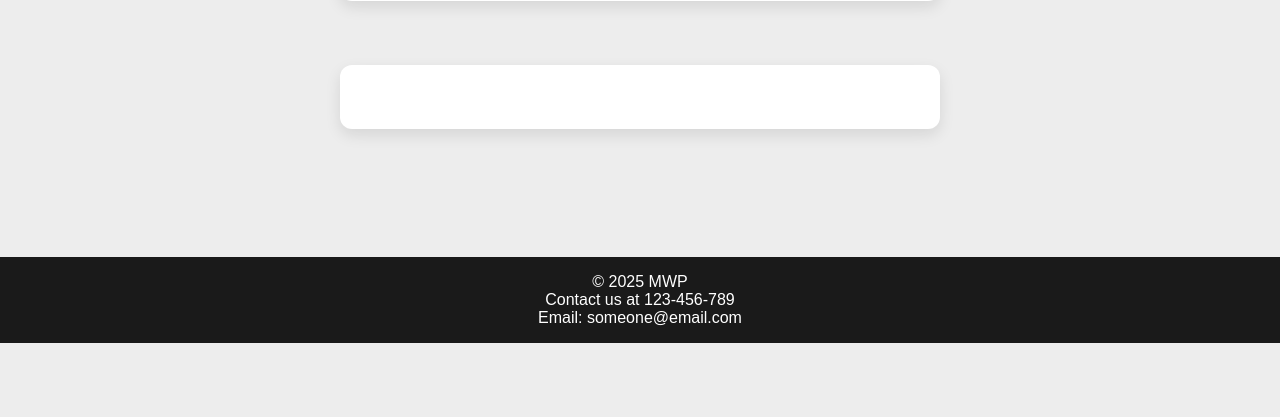
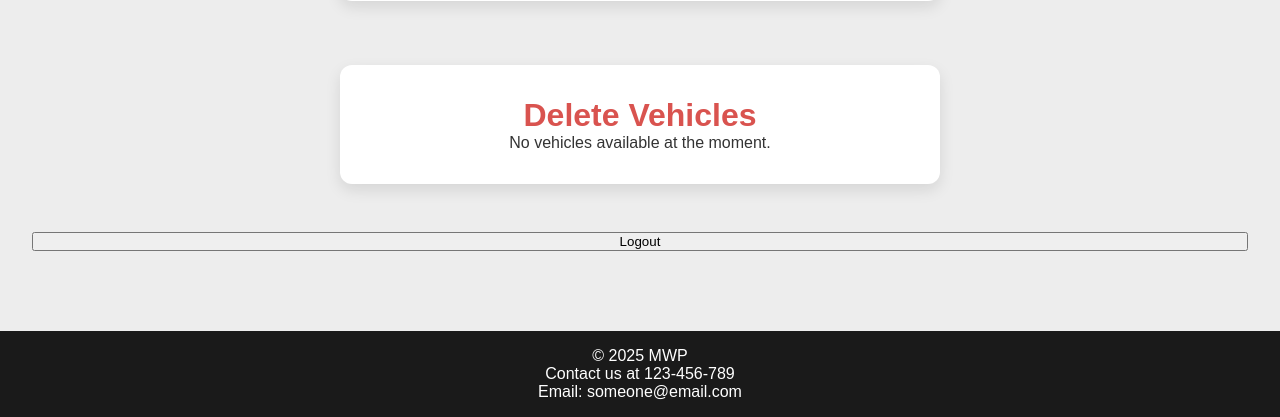
Before and after one commit to maroyanp/aa_auto_sales, a Flask app: page /addInventory in a window 1280 px wide. Shown: the part 1269-1686 px from the top of the page. Before the commit the page ends 1612 px from the top, so only its background shows below. Run offline with Flask 3, Linux system fonts and the light colour scheme; a user stored in the database is signed in; some libraries are stand-ins or nearby versions.

Commit message:
added delte and table works

```diff
--- a/templates/addInventory.html
+++ b/templates/addInventory.html
@@ -55,7 +55,7 @@
                     <span class="error">{{ error }}</span>
                 {% endfor %}
             </div>
-            <div class="form-group">
+            <div class="form-group submit-group">
                 {{ form.submit() }}
             </div>
         </form>
@@ -64,12 +64,37 @@
 
     <!-- this will be a search to see what car to delete -->
     <section class="del-car">
+        <h1>Delete Vehicles</h1>
+        {% if cars %}
+            <ul class="car-list">
+                {% for car in cars %}
+                    <li class="car-item">
+                        <div class="car-info">
+                            <strong>{{ car.make }} {{ car.model }} ({{ car.year }})</strong><br>
+                            <img src="{{ url_for('static', filename='uploads/' ~ car.image_filename) }}"
+                                alt="{{ car.make }} {{ car.model }}" width="120">
+                        </div>
+                        <form method="POST" action="{{ url_for('addInventory') }}" class="delete-form">
+                            {{ form.hidden_tag() }}  <!-- for CSRF -->
+                            <input type="hidden" name="delete_id" value="{{ car.id }}">
+                            <button type="submit" class="delete-btn">Delete</button>
+                        </form>
+                    </li>
+                {% endfor %}
+            </ul>
+        {% else %}
+            <p>No vehicles available at the moment.</p>
+        {% endif %}
+    </section>
+
+    <section class="logout">
+        <form action="{{ url_for('logout') }}" method="post">
+            <button type="submit" class="logout-btn">Logout</button>
+        </form>
+    </section>
 
 
 
 
-    </section>
-
-
 
 {% endblock %}
```
